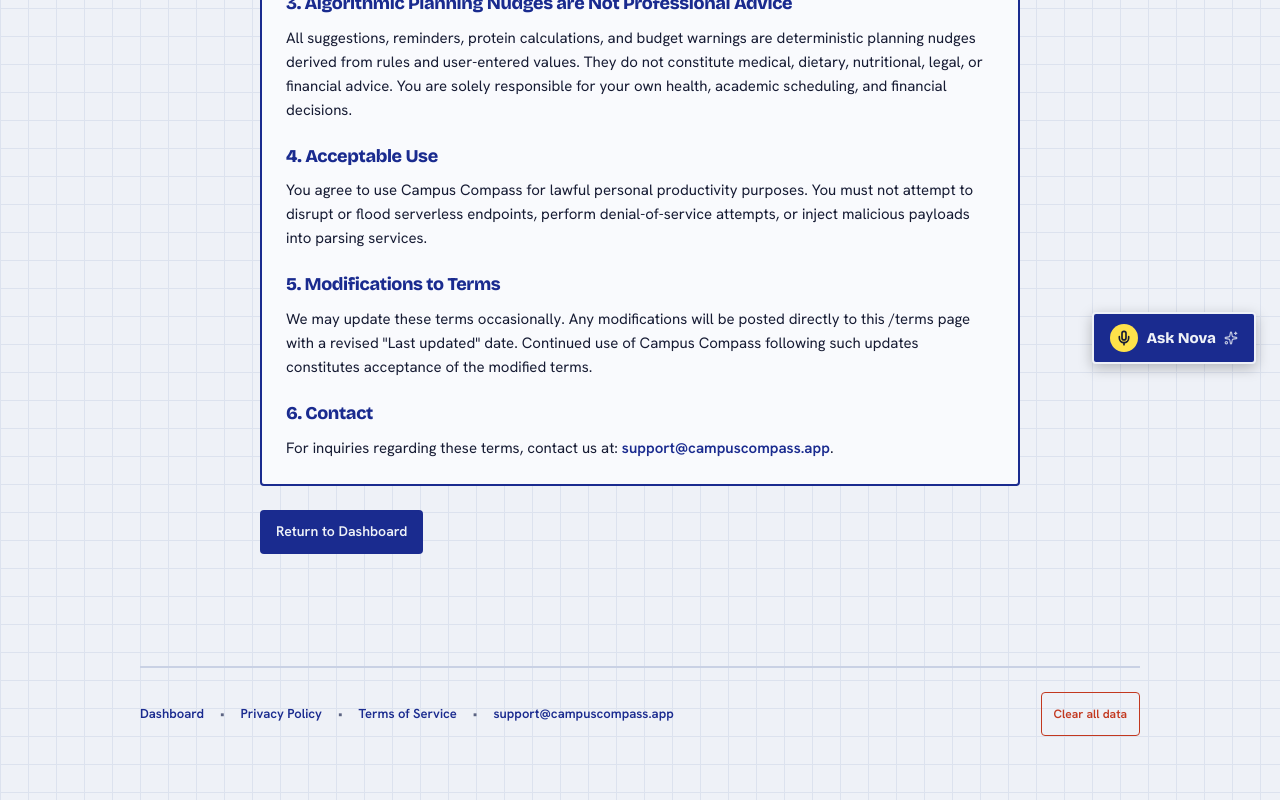
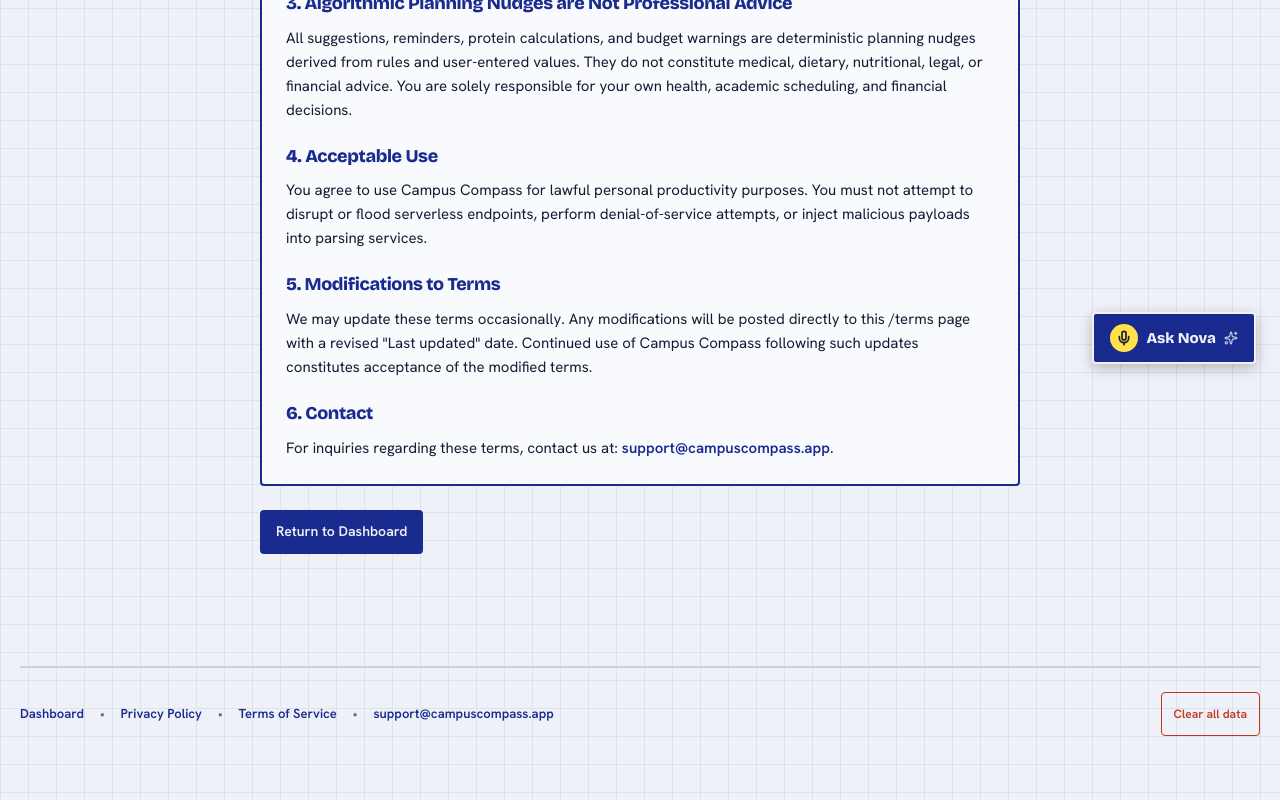
Before and after one commit to nitinbhhardwaj/campus-compass, a React (Vite) app: page /terms in a window 1280 px wide. Shown: the part 412-1212 px from the top of the page. Built offline with nearby package versions, Linux system fonts and the light colour scheme.

Commit message:
style: remove fixed max-width and centering leftovers from outer wrapper

```diff
--- a/src/index.css
+++ b/src/index.css
@@ -67,24 +67,29 @@
   box-sizing: border-box;
 }
 
+html,
+body,
+#root {
+  width: 100%;
+  min-height: 100dvh;
+  margin: 0;
+}
+
 html {
   scroll-padding-top: env(safe-area-inset-top, 0px);
 }
 
 body {
-  margin: 0;
   color: var(--text);
   font: 400 16px/1.5 "Hanken Grotesk", system-ui, sans-serif;
   background-color: var(--paper);
   background-image: linear-gradient(var(--grid) 1px, transparent 1px),
     linear-gradient(90deg, var(--grid) 1px, transparent 1px);
   background-size: 28px 28px;
-  min-height: 100vh;
 }
 
 .wrap {
-  max-width: 1040px;
-  margin: 0 auto;
+  width: 100%;
   padding: 28px 20px 64px;
 }
 
```
